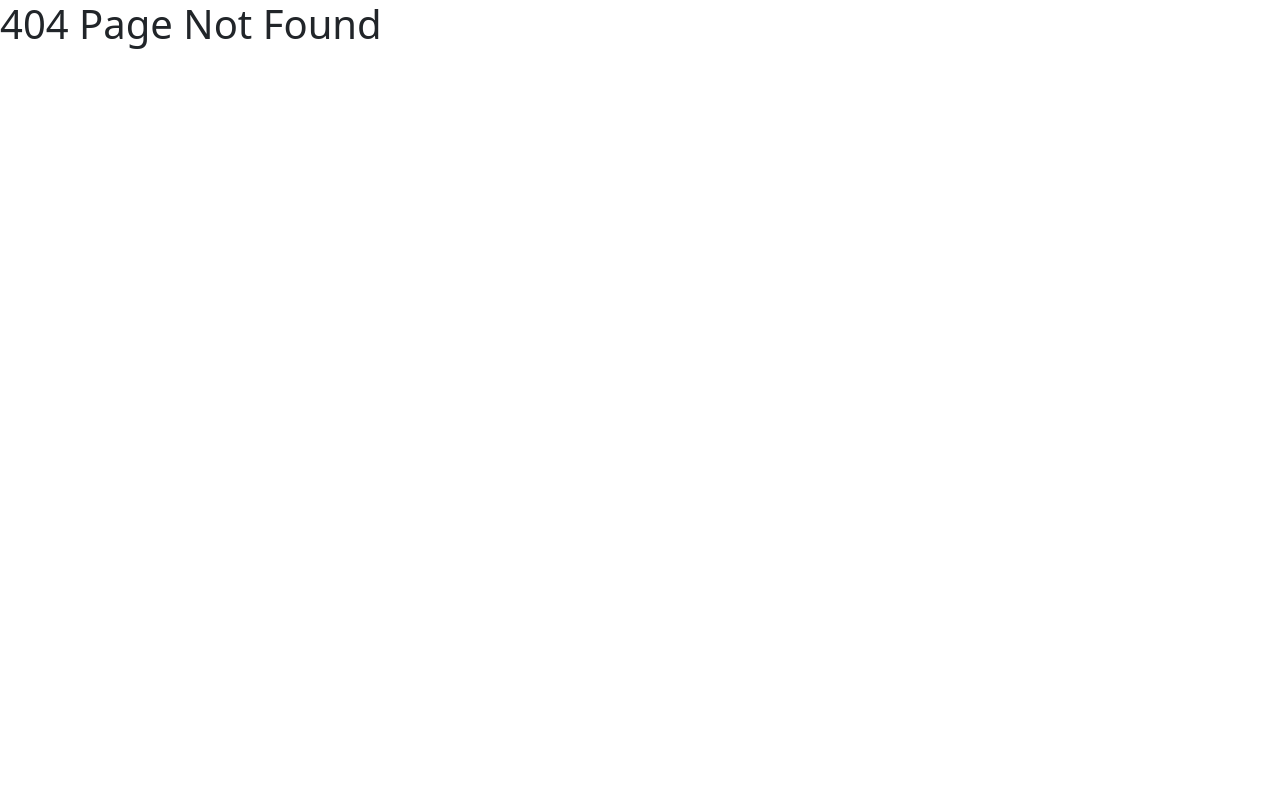
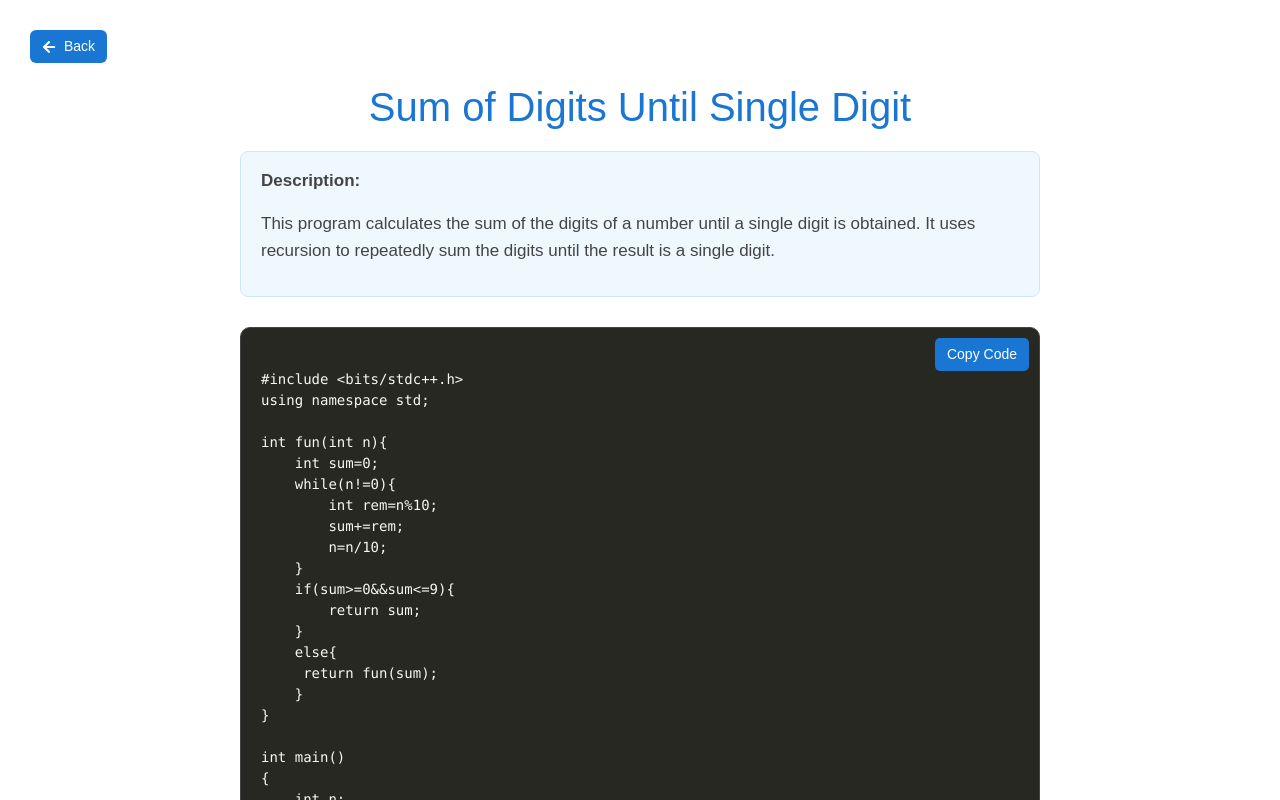
Before and after one commit to udaykallam/SimpleCppPrograms, a React (Vite) app: page /sumofdigitsuntilsingledigit in a window 1280 px wide. Before the commit this address had no page. Shown: the top 800 px of the page. Built offline with nearby package versions, Linux system fonts and the light colour scheme.

Commit message:
Sum of digits until the sum is single digit

```diff
--- a/src/App.jsx
+++ b/src/App.jsx
@@ -14,6 +14,7 @@ import Anagram from './pages/Anagram'
 import LCM from './pages/LCM'
 import HCF from './pages/HCF'
 import SumOfMatrixElements from './pages/SumOfMatrixElements'
+import SumOfDigitsUntilSingleDigit from './pages/SumOfDigitsUntilSingleDigit'
 
 function App() {
   return (
@@ -34,6 +35,7 @@ function App() {
         <Route path="/lcm" element={<LCM />} />
         <Route path="/hcf" element={<HCF />} />
         <Route path="/sumofmatrix" element={<SumOfMatrixElements />} />
+        <Route path="/sumofdigitsuntilsingledigit" element={<SumOfDigitsUntilSingleDigit />} />
       </Routes>
     </>
   )
--- a/src/components/Index.jsx
+++ b/src/components/Index.jsx
@@ -11,14 +11,14 @@ export const Index = () => {
     'Palindrome', 'String Palindrome', 'Prime Number',
     'Factorial', 'Fibonacci', 'Even or Odd', 'Armstrong Number',
     'Perfect Number', 'Reverse Number', 'Anagram',
-    'LCM', 'HCF', 'Sum of matrix elements', 'Decimal to Binary'
+    'LCM', 'HCF', 'Sum of matrix elements', 'Sum of digits until single digit',
   ];
 
   const routes = [
     '/palindrome', '/stringpalindrome', '/primenumber',
     '/factorial', '/fibonacci', '/evenodd', '/armstrong',
     '/perfect', '/reverse', '/anagram',
-    '/lcm','/hcf', '/sumofmatrix', '/dectobin'
+    '/lcm','/hcf', '/sumofmatrix', 'sumofdigitsuntilsingledigit',
   ];
 
   const itemsPerPage = 10;
--- /dev/null
+++ b/src/pages/SumOfDigitsUntilSingleDigit.jsx
@@ -0,0 +1,42 @@
+import CodeTemplate from "../components/CodeTemplate";
+
+export default function SumOfDigitsUntilSingleDigit() {
+    const code= `
+#include <bits/stdc++.h>
+using namespace std;
+
+int fun(int n){
+    int sum=0;
+    while(n!=0){
+        int rem=n%10;
+        sum+=rem;
+        n=n/10;
+    }
+    if(sum>=0&&sum<=9){
+        return sum;
+    }
+    else{
+     return fun(sum);
+    }
+}
+
+int main()
+{
+    int n;
+    cin>>n;
+    cout<<fun(n);
+    return 0;
+}
+`
+const description = `This program calculates the sum of the digits of a number until a single digit is obtained. It uses recursion to repeatedly sum the digits until the result is a single digit.`;
+
+    return (
+        <>
+        <CodeTemplate
+            title="Sum of Digits Until Single Digit"
+            code={code}
+            description={description}
+        />
+        </>
+    )
+}
```
